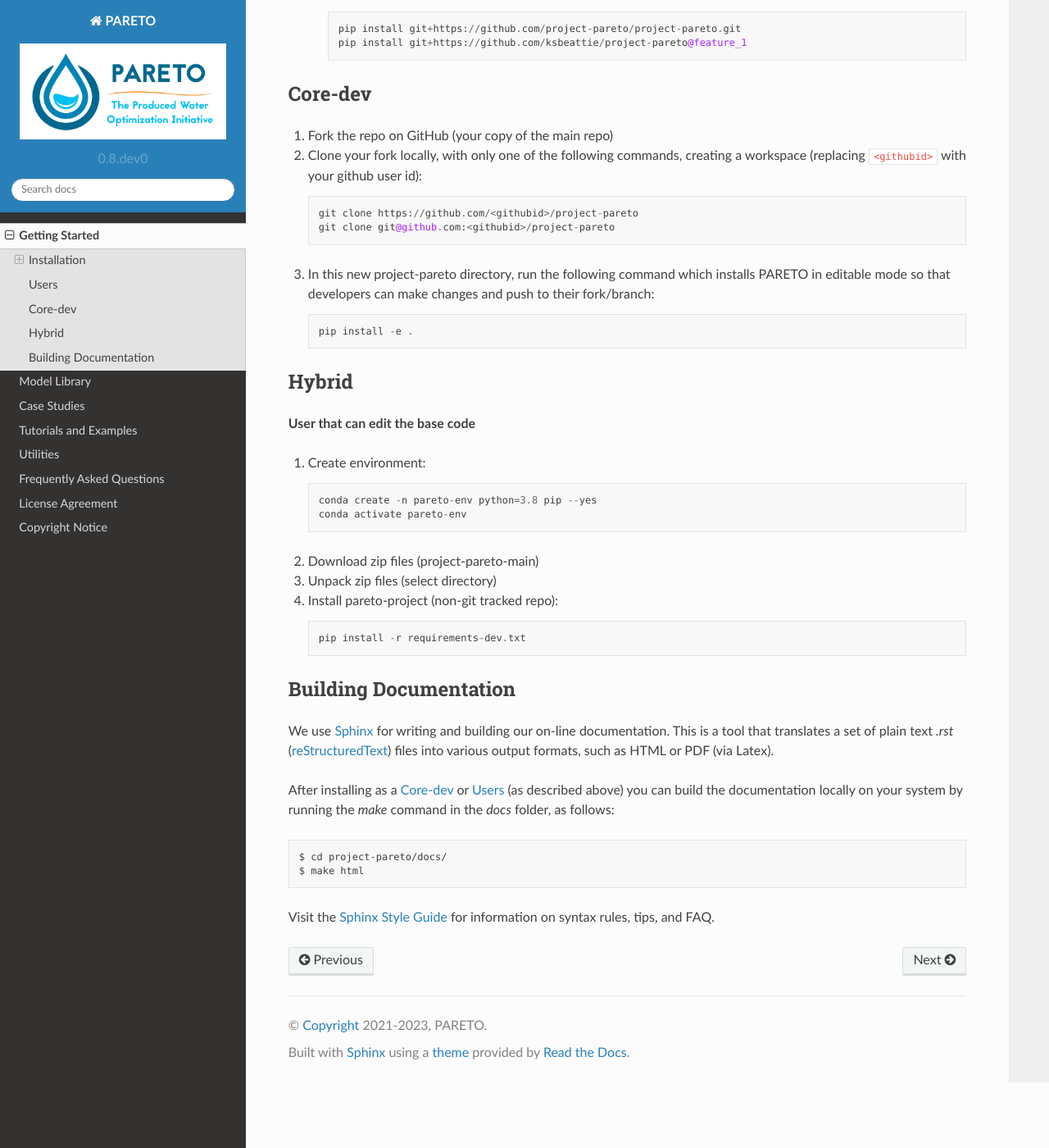
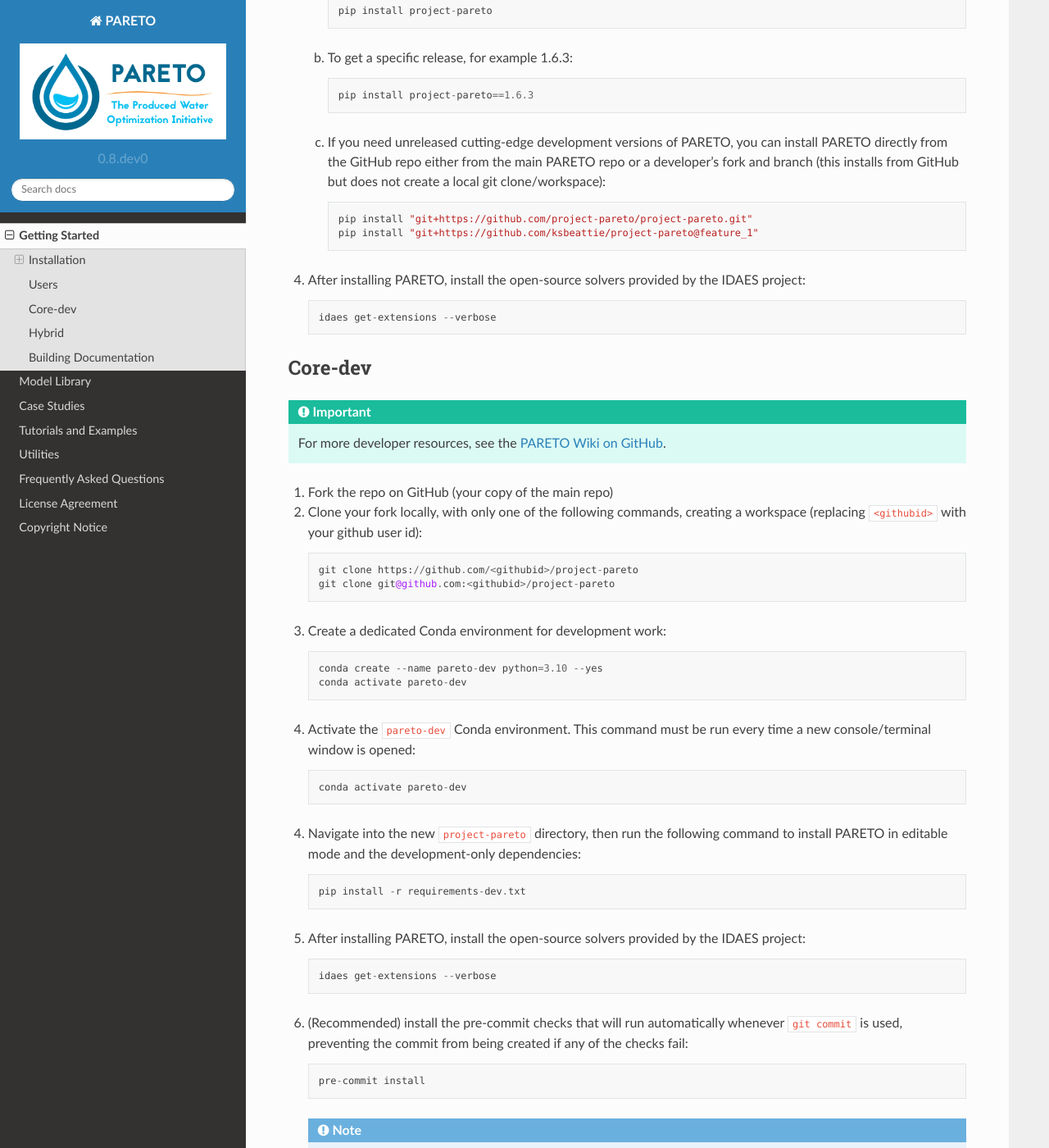
Before and after one commit to project-pareto/project-pareto, a Sphinx documentation site: the page built from docs/getting_started/index.rst, in a window 1280 px wide and 1400 px high, scrolled down 1479 px. Shown: the whole window at 82% size. Built offline with Sphinx 7.4.7 and the Read the Docs theme 2.0.0, drawn with Linux system fonts in a browser that asks for light colours; some of the changed text lies outside the part shown.

Commit message:
Consolidate and deduplicate Getting Started and resources for developers

```diff
--- a/docs/getting_started/index.rst
+++ b/docs/getting_started/index.rst
@@ -48,14 +48,21 @@
             dependencies.  There are several good options including conda
             environments if you use Anaconda.
 
-
 .. _min_install_users:
 
 Users
 -----
 **Non-git tracked option**
 
-1. Install PARETO with pip by one of the following methods
+1. Create a Conda environment, named e.g. ``pareto-env``::
+
+    conda create --yes --name pareto-env python=3.10
+
+2. Activate the ``pareto-env`` Conda environment. This command must be run every time a new console/terminal window is opened::
+
+    conda activate pareto-env
+
+3. Install PARETO with pip by one of the following methods
 
   a. To get the latest release::
 
@@ -70,13 +77,19 @@
      PARETO repo or a developer's fork and branch (this installs from GitHub
      but does not create a local git clone/workspace)::
 
-      pip install git+https://github.com/project-pareto/project-pareto.git
-      pip install git+https://github.com/ksbeattie/project-pareto@feature_1
+      pip install "git+https://github.com/project-pareto/project-pareto.git"
+      pip install "git+https://github.com/ksbeattie/project-pareto@feature_1"
+
+4. After installing PARETO, install the open-source solvers provided by the IDAES project::
+
+    idaes get-extensions --verbose
 
 .. _min_install_core-dev:
 
 Core-dev
 --------
+
+.. important:: For more developer resources, see the `PARETO Wiki on GitHub <https://github.com/project-pareto/project-pareto/wiki>`_.
 
 1. Fork the repo on GitHub (your copy of the main repo)
 
@@ -86,21 +99,40 @@
     git clone https://github.com/<githubid>/project-pareto
     git clone git@github.com:<githubid>/project-pareto
 
-3. In this new project-pareto directory, run the following command which
-   installs PARETO in editable mode so that developers can make changes and
-   push to their fork/branch::
+3. Create a dedicated Conda environment for development work::
 
-    pip install -e .
+    conda create --name pareto-dev python=3.10 --yes
+    conda activate pareto-dev
+
+4. Activate the ``pareto-dev`` Conda environment. This command must be run every time a new console/terminal window is opened::
+
+    conda activate pareto-dev
+
+4. Navigate into the new ``project-pareto`` directory, then run the following command to install
+   PARETO in editable mode and the development-only dependencies::
+
+    pip install -r requirements-dev.txt
+
+5. After installing PARETO, install the open-source solvers provided by the IDAES project::
+
+    idaes get-extensions --verbose
+
+6. (Recommended) install the pre-commit checks that will run automatically whenever ``git commit`` is used, preventing the commit from being created if any of the checks fail::
+
+    pre-commit install
+
+   .. note:: ``pre-commit`` can cause commits to fail for reasons unrelated to the pre-commit checks. For more information, check the `related GitHub issue(s) <https://github.com/project-pareto/project-pareto/issues?q=is%3Aissue+is%3Aopen+label%3Apre-commit>`_.
 
 .. _min_install_hybrid:
 
 Hybrid
--------
+------
+
 **User that can edit the base code**
 
-1. Create environment::
+1. Create and activate environment::
 
-    conda create -n pareto-env python=3.8 pip --yes
+    conda create -n pareto-env python=3.10 pip --yes
     conda activate pareto-env
 
 2. Download zip files (project-pareto-main)
@@ -110,6 +142,10 @@
 4. Install pareto-project (non-git tracked repo)::
 
     pip install -r requirements-dev.txt
+
+5. After installing PARETO, install the open-source solvers provided by the IDAES project::
+
+    idaes get-extensions --verbose
 
 Building Documentation
 ----------------------
```
Also changed, not shown: README.md (+9 -111 lines).
